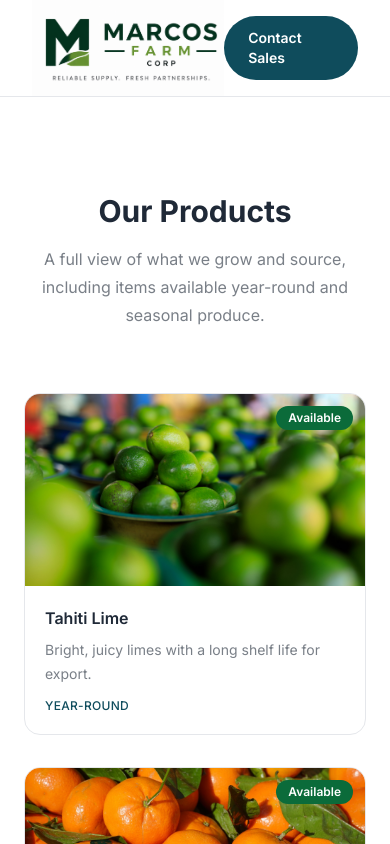
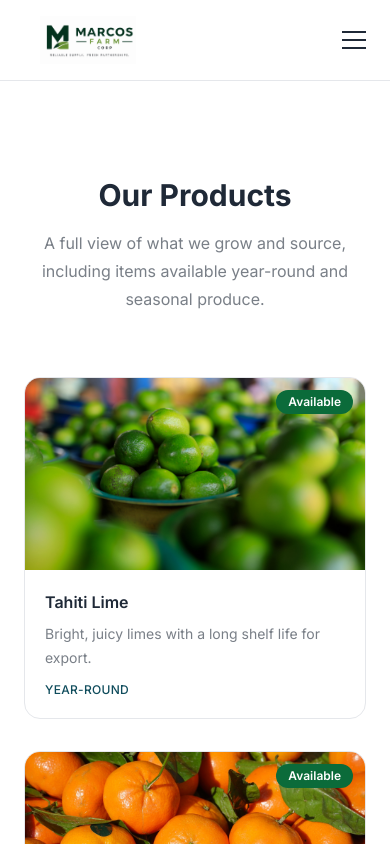
Before and after one commit to marcofarmscorp/marco-farms-portal, a Next.js app: page /products in a window 390 px wide. Shown: the top 844 px of the page. Built offline with nearby package versions, Linux system fonts and the light colour scheme.

Commit message:
Fix mobile header: responsive logo, hamburger menu, correct Contact Sales link

```diff
--- a/components/layout/Header.tsx
+++ b/components/layout/Header.tsx
@@ -1,48 +1,107 @@
+"use client";
+
+import { useState } from "react";
 import Image from "next/image";
 
 export default function Header() {
+  const [menuOpen, setMenuOpen] = useState(false);
+
   return (
-    <header className="sticky top-0 z-50 bg-white/95 backdrop-blur border-b border-gray">
-      <div className="max-w-7xl mx-auto h-24 px-8 flex items-center justify-between">
+    <header className="sticky top-0 z-50 border-b border-gray bg-white/95 backdrop-blur">
+      <div className="mx-auto flex h-20 max-w-7xl items-center justify-between px-4 sm:px-8">
 
-        <a href="/" className="flex items-center">
+        <a href="/" className="relative h-12 w-36 shrink-0 sm:h-14 sm:w-44">
           <Image
             src="/logos/logo-primary.png"
             alt="Marco Farms"
-            width={210}
-            height={60}
+            fill
+            className="object-contain"
             priority
           />
         </a>
 
-        <nav className="hidden lg:flex items-center gap-10">
-
-          <a className="hover:text-forest transition" href="/">
+        <nav className="hidden items-center gap-10 lg:flex">
+          <a className="transition hover:text-forest" href="/">
             Home
           </a>
-
-          <a className="hover:text-forest transition" href="#">
+          <a className="transition hover:text-forest" href="#">
             Company
           </a>
-
-          <a className="hover:text-forest transition" href="/products">
+          <a className="transition hover:text-forest" href="/products">
             Products
           </a>
-
-          <a className="hover:text-forest transition" href="#contact">
+          <a className="transition hover:text-forest" href="/contact">
             Contact
           </a>
-
         </nav>
 
         <a
-          href="#contact"
-          className="rounded-full bg-petroleum px-6 py-3 text-sm font-semibold text-white transition hover:opacity-90"
+          href="/contact"
+          className="hidden rounded-full bg-petroleum px-6 py-3 text-sm font-semibold text-white transition hover:opacity-90 lg:inline-block"
         >
           Contact Sales
         </a>
 
+        <button
+          type="button"
+          onClick={() => setMenuOpen(!menuOpen)}
+          aria-label="Toggle menu"
+          className="flex h-10 w-10 items-center justify-center rounded-md lg:hidden"
+        >
+          <div className="flex flex-col gap-1.5">
+            <span
+              className={`block h-0.5 w-6 bg-foreground transition ${
+                menuOpen ? "translate-y-2 rotate-45" : ""
+              }`}
+            />
+            <span
+              className={`block h-0.5 w-6 bg-foreground transition ${
+                menuOpen ? "opacity-0" : ""
+              }`}
+            />
+            <span
+              className={`block h-0.5 w-6 bg-foreground transition ${
+                menuOpen ? "-translate-y-2 -rotate-45" : ""
+              }`}
+            />
+          </div>
+        </button>
       </div>
+
+      {menuOpen && (
+        <nav className="flex flex-col gap-1 border-t border-gray bg-white px-4 py-4 lg:hidden">
+          <a
+            href="/"
+            className="rounded-lg px-3 py-3 text-sm font-medium transition hover:bg-light"
+          >
+            Home
+          </a>
+          <a
+            href="#"
+            className="rounded-lg px-3 py-3 text-sm font-medium transition hover:bg-light"
+          >
+            Company
+          </a>
+          <a
+            href="/products"
+            className="rounded-lg px-3 py-3 text-sm font-medium transition hover:bg-light"
+          >
+            Products
+          </a>
+          <a
+            href="/contact"
+            className="rounded-lg px-3 py-3 text-sm font-medium transition hover:bg-light"
+          >
+            Contact
+          </a>
+          <a
+            href="/contact"
+            className="mt-2 rounded-full bg-petroleum px-6 py-3 text-center text-sm font-semibold text-white transition hover:opacity-90"
+          >
+            Contact Sales
+          </a>
+        </nav>
+      )}
     </header>
   );
 }
```
